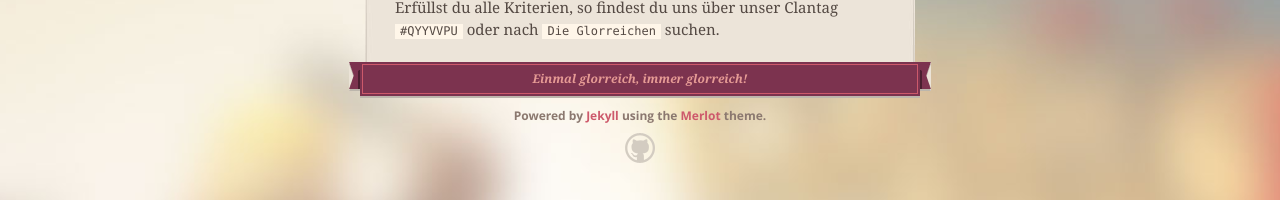
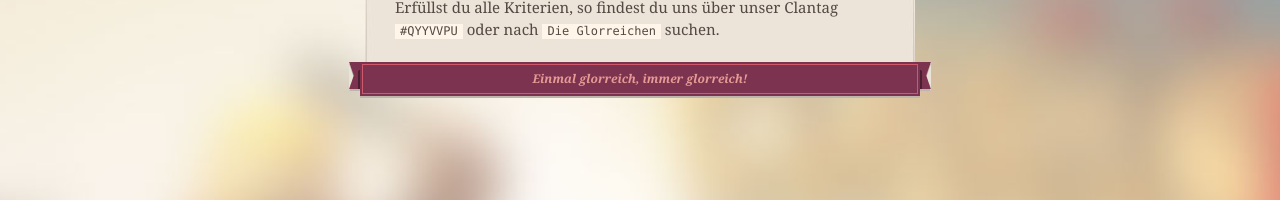
Before and after one commit to glorreich/glorreich.github.io, a Jekyll site: the page built from index.html, in a window 1280 px wide. Shown: the part 1865-2065 px from the top of the page. Built offline with Jekyll 4.4.1, drawn with Linux system fonts in a browser that asks for light colours; nearby versions of some CDN libraries; the list of posts is cut into pages by our own code.

Commit message:
removes powered by text

```diff
--- a/_layouts/default.html
+++ b/_layouts/default.html
@@ -54,8 +54,6 @@
           <span class="left-tail"></span>
           <span class="right-tail"></span>
         </span>
-	<p>Powered by <a href="http://jekyllrb.com">Jekyll</a> using the <a href="#">Merlot</a> theme.</p>
-        <span class="octocat"></span>
       </footer>
 
     </div>
```
